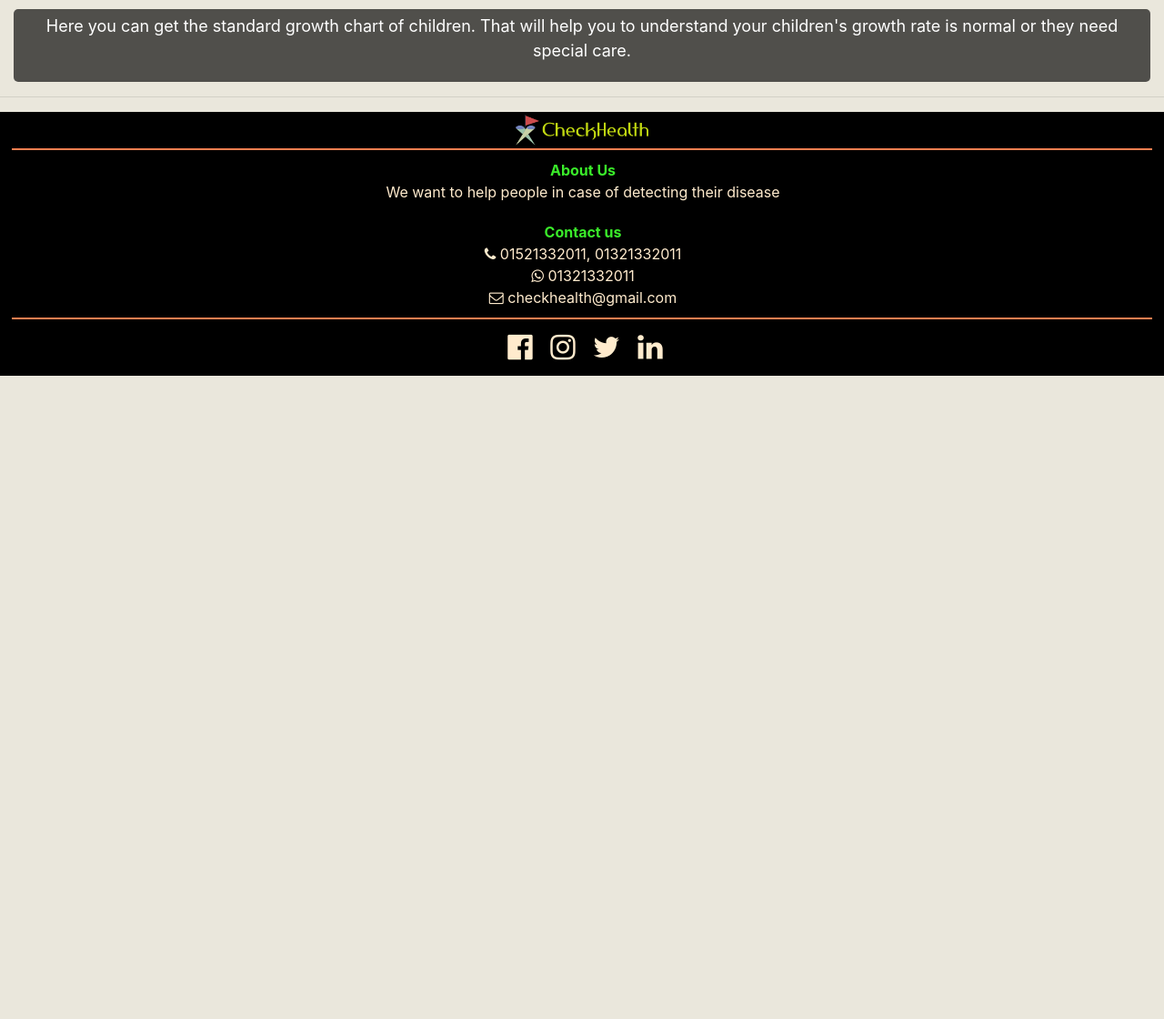
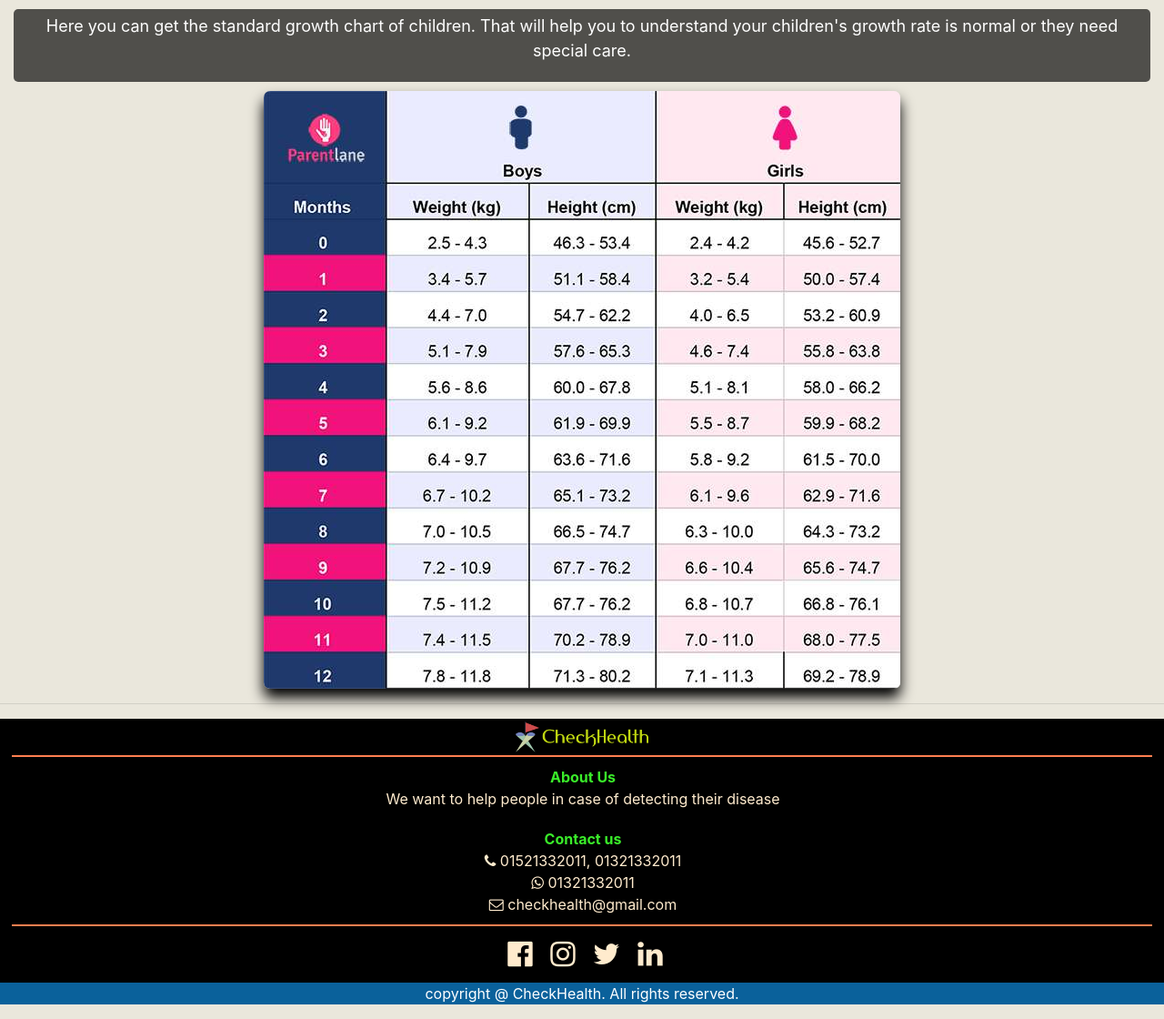
Before and after one commit to MohammadAmitHasan/disease-detection-based-on-medical-report-using-Django, a Django app: page /growth in a window 1280 px wide. Shown: the part 80-1200 px from the top of the page at 91% size. Before the commit the page ends 493 px from the top, so only its background shows below. Run offline with Django 3.2, Linux system fonts and the light colour scheme; some libraries are stand-ins or nearby versions.

Commit message:
4th commit

```diff
--- a/SARZS/templates/htmls/growth.html
+++ b/SARZS/templates/htmls/growth.html
@@ -13,6 +13,20 @@
             text-align: center;
             font-size: 18px;
           }
+          #chart img{
+              display: block;
+              margin-top: 10px;
+              margin-left: auto;
+              margin-right: auto;
+              border-radius: 7px;
+              box-shadow: 0 10px 15px rgb(0, 0, 0);
+          }
+          @media(max-width: 750px) {
+
+            #chart img{
+                width: 90vw;
+            }
+        }
     </style>
 </head>
 
@@ -24,6 +38,11 @@
         </p>
     </div>
 
+    {% load static %}
+    <div id="chart">
+        <img src="{% static 'images/growth.jpg' %}" alt="Growth Chart">
+    </div>
+
 </body>
 
 
--- a/SARZS/templates/htmls/main.html
+++ b/SARZS/templates/htmls/main.html
@@ -40,6 +40,10 @@
       padding-left: 12px;
       margin: auto;
       text-align: center;
+    }
+    .copyright{
+      background: rgb(10, 97, 155);
+      color: white;
     }
 
 	</style>
@@ -92,5 +96,9 @@
     <i class="fa fa-linkedin fa-2x" aria-hidden="true" style="padding: 5px; padding-left: 10px;"></i>
   </div>
 
+  <div class="copyright">
+    <p>copyright @ CheckHealth. All rights reserved.</p>
+  </div>
+
 </footer>
 </html>
```
Also changed, not shown: SARZS/templates/htmls/home.html (+13 -8 lines), db.sqlite3, static/images/growth.jpg (added).
